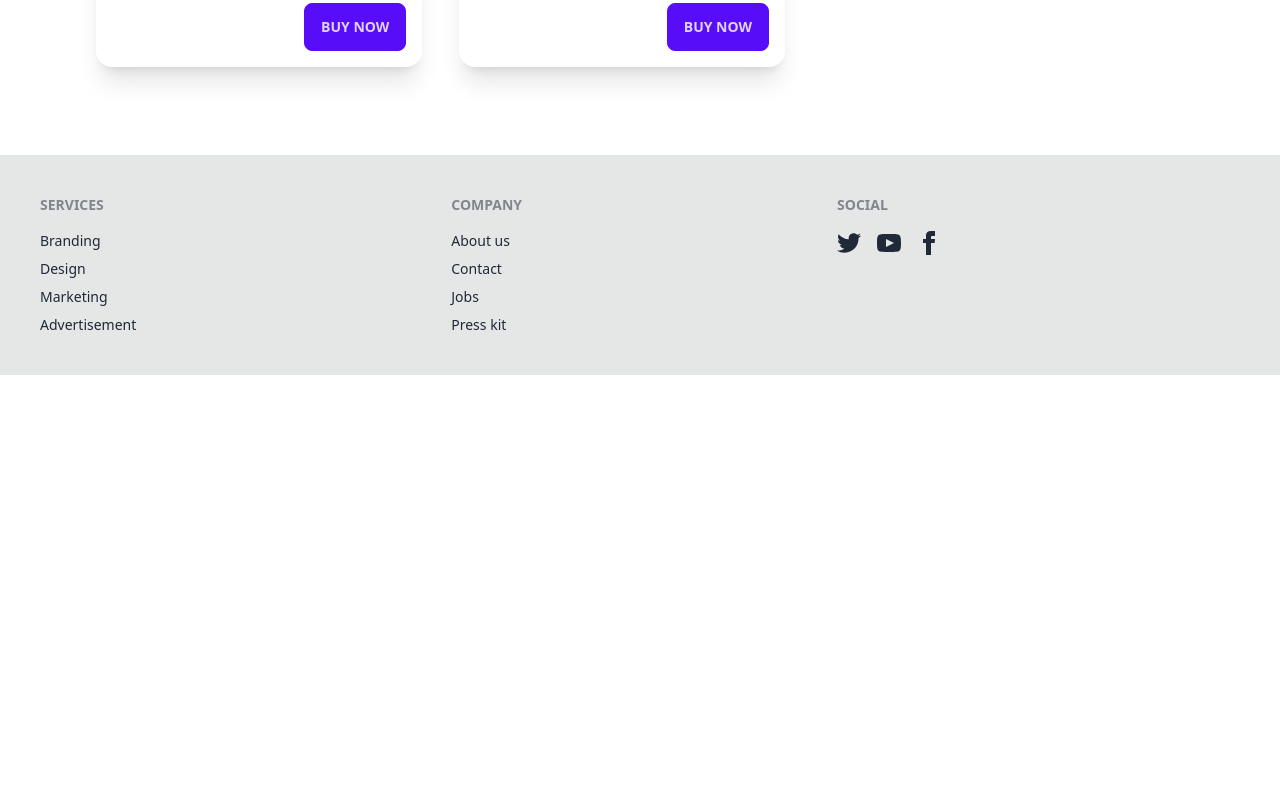
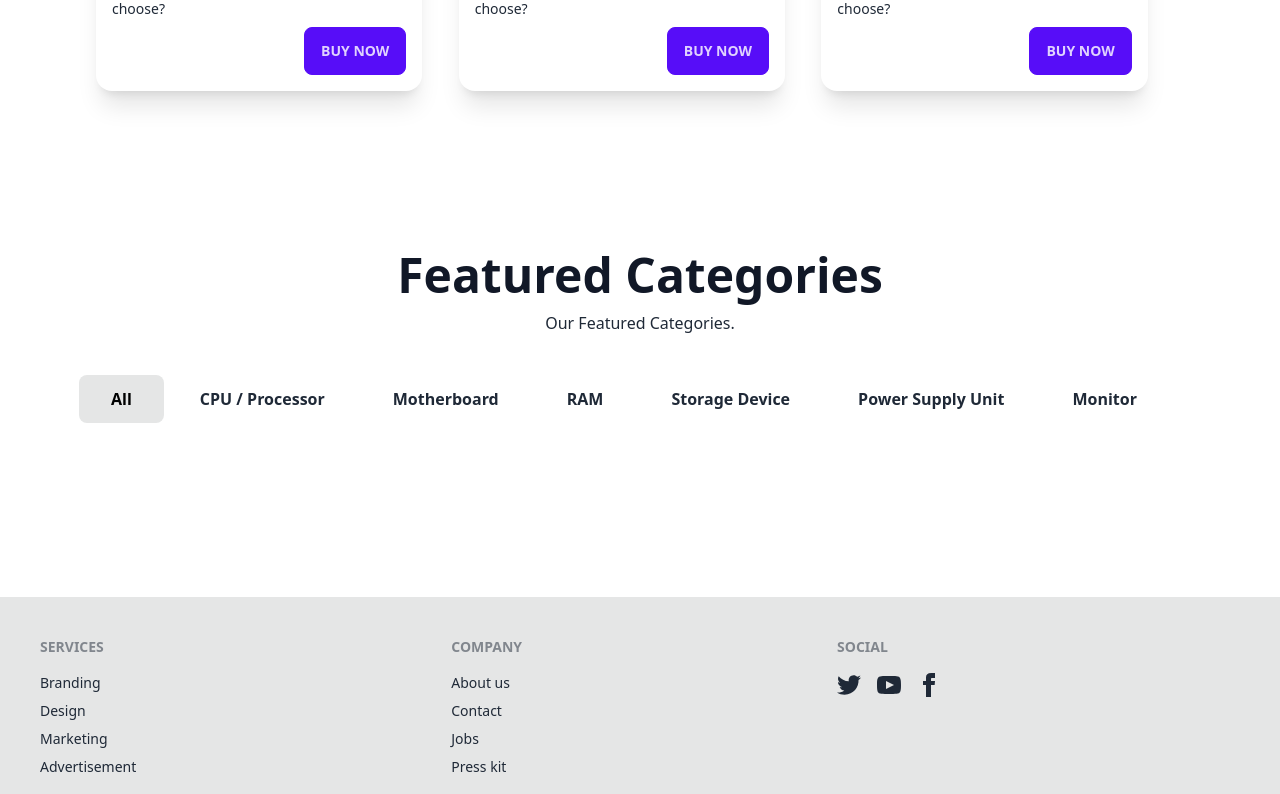
Before and after one commit to SunjidaAkter/pc_builder, a Next.js app: page / in a window 1280 px wide. Shown: the part 1647-2441 px from the top of the page. Before the commit the page ends 2022 px from the top, so only its background shows below. Built offline with nearby package versions, Linux system fonts and the light colour scheme.

Commit message:
mission accomplished 🔥🚀🔥

```diff
--- /dev/null
+++ b/src/components/ui/Categories.js
@@ -0,0 +1,189 @@
+/* eslint-disable @next/next/no-img-element */
+import Link from "next/link";
+import React, { useState } from "react";
+
+const Categories = ({ products }) => {
+  const [showCard, setShowCard] = useState("all");
+  const [visibleProducts, setVisibleProducts] = useState(3);
+
+  const handleCategory = (category) => {
+    setShowCard(category);
+    setVisibleProducts(3); // Reset visible products when changing categories
+  };
+
+  const filteredProducts =
+    showCard === "all"
+      ? products
+      : products?.filter((product) => product.category === showCard);
+
+  // console.log(filteredProducts);
+
+  return (
+    <section className="pt-16 pb-12 lg:pb-[90px] mt-16">
+      <div className="text-center mb-10 space-y-3">
+        <h2 className="text-3xl font-extrabold text-gray-900 sm:text-5xl">
+          Featured Categories
+        </h2>
+        <p>Our Featured Categories.</p>
+      </div>
+      <div className="container mx-auto">
+        <div className="w-full flex flex-wrap justify-center -mx-4">
+          <div className="w-full px-4">
+            <ul className="flex flex-wrap justify-center mb-12 space-x-1">
+              <li className="mb-1">
+                <button
+                  onClick={() => handleCategory("all")}
+                  className={`inline-block rounded-lg py-2 px-5 text-center text-base font-semibold transition md:py-3 lg:px-8 ${
+                    showCard === "all"
+                      ? "activeClasses bg-base-300 text-black"
+                      : "inactiveClasses"
+                  }`}
+                >
+                  All
+                </button>
+              </li>
+              <li className="mb-1">
+                <button
+                  onClick={() => handleCategory("cpu_processor")}
+                  className={`inline-block  rounded-lg py-2 px-5 text-center text-base font-semibold transition md:py-3 lg:px-8 ${
+                    showCard === "cpu_processor"
+                      ? "activeClasses bg-base-300 text-black"
+                      : "inactiveClasses"
+                  }`}
+                >
+                  CPU / Processor
+                </button>
+              </li>
+              <li className="mb-1">
+                <button
+                  onClick={() => handleCategory("motherboard")}
+                  className={`inline-block rounded-lg py-2 px-5 text-center text-base font-semibold transition md:py-3 lg:px-8 ${
+                    showCard === "motherboard"
+                      ? "activeClasses bg-base-300 text-black"
+                      : "inactiveClasses"
+                  }`}
+                >
+                  Motherboard
+                </button>
+              </li>
+              <li className="mb-1">
+                <button
+                  onClick={() => handleCategory("ram")}
+                  className={`inline-block rounded-lg py-2 px-5 text-center text-base font-semibold transition md:py-3 lg:px-8 ${
+                    showCard === "ram"
+                      ? "activeClasses bg-base-300 text-black"
+                      : "inactiveClasses"
+                  }`}
+                >
+                  RAM
+                </button>
+              </li>
+              <li className="mb-1">
+                <button
+                  onClick={() => handleCategory("storage_device")}
+                  className={`inline-block rounded-lg py-2 px-5 text-center text-base font-semibold transition md:py-3 lg:px-8 ${
+                    showCard === "storage_device"
+                      ? "activeClasses bg-base-300 text-black"
+                      : "inactiveClasses"
+                  }`}
+                >
+                  Storage Device
+                </button>
+              </li>{" "}
+              <li className="mb-1">
+                <button
+                  onClick={() => handleCategory("power_supply_unit")}
+                  className={`inline-block rounded-lg py-2 px-5 text-center text-base font-semibold transition md:py-3 lg:px-8 ${
+                    showCard === "power_supply_unit"
+                      ? "activeClasses bg-base-300 text-black"
+                      : "inactiveClasses"
+                  }`}
+                >
+                  Power Supply Unit
+                </button>
+              </li>{" "}
+              <li className="mb-1">
+                <button
+                  onClick={() => handleCategory("monitor")}
+                  className={`inline-block rounded-lg py-2 px-5 text-center text-base font-semibold transition md:py-3 lg:px-8 ${
+                    showCard === "monitor"
+                      ? "activeClasses bg-base-300 text-black"
+                      : "inactiveClasses"
+                  }`}
+                >
+                  Monitor
+                </button>
+              </li>
+            </ul>
+          </div>
+        </div>
+        <div className="grid grid-cols-1 md:grid-cols-2 lg:grid-cols-3 gap-6">
+          {filteredProducts?.slice(0, visibleProducts).map((product, index) => (
+            <PortfolioCard
+              key={index}
+              category={product.category}
+              ImageHref={product.image}
+              title={product.productName}
+              button="View Products"
+              buttonHref={`/product/${product.category}/${product.id}`}
+              showCard={showCard}
+            />
+          ))}
+        </div>
+        <div className="flex justify-center mt-8">
+          <button
+            onClick={() => setVisibleProducts((prevCount) => prevCount + 3)}
+            className={`btn btn-accent ${
+              visibleProducts < filteredProducts?.length ? "block" : "hidden"
+            }`}
+          >
+            Load More
+          </button>
+        </div>
+      </div>
+    </section>
+  );
+};
+
+const PortfolioCard = ({
+  showCard,
+  category,
+  ImageHref,
+  title,
+  button,
+  buttonHref,
+}) => {
+  return (
+    <div
+      className={`shadow border group hover:shadow-lg  p-2 transition duration-300 ease-in-out rounded-xl ${
+        showCard === "all" || showCard === category.toLowerCase()
+          ? "block"
+          : "hidden"
+      }`}
+    >
+      <div className="relative mb-12">
+        <div className="h-[300px] overflow-hidden transition duration-300 rounded-xl">
+          <img
+            src={ImageHref}
+            alt={title}
+            className="w-full h-full object-fill object-center group-hover:scale-110 transition duration-300 ease-in-out"
+          />
+        </div>
+        <div className="relative text-center">
+          <span className="block mb-2 text-sm font-semibold text-accent">
+            {category}
+          </span>
+          <h3 className="mb-4 text-xl font-bold text-dark">{title}</h3>
+          <Link
+            href={buttonHref}
+            className="inline-block py-3 text-sm font-semibold transition border rounded-md px-7 text-body-color hover:border-accent hover:bg-base-300 hover:text-black"
+          >
+            {button}
+          </Link>
+        </div>
+      </div>
+    </div>
+  );
+};
+
+export default Categories;
--- a/src/components/ui/Products.js
+++ b/src/components/ui/Products.js
@@ -4,8 +4,14 @@ import Card from "./Card";
 const Products = () => {
   return (
     <div className="px-12 lg:px-24 md:px-24 my-14">
-      <h1 className="text-6xl font-bold text-center">Products</h1>
+      <div className="text-center mb-10 space-y-3">
+        <h2 className="text-3xl font-extrabold text-gray-900 sm:text-5xl">
+          Featured Products
+        </h2>
+        <p>Our Featured Products.</p>
+      </div>
       <div className="my-12 grid grid-cols-1 md:grid-cols-2 lg:grid-cols-3 ">
+        <Card />
         <Card />
         <Card />
         <Card />
--- a/src/pages/index.js
+++ b/src/pages/index.js
@@ -1,7 +1,8 @@
 import Head from "next/head";
 import RootLayout from "../components/layouts/RootLayout";
 import Banner from "@/components/ui/Banner";
-import Products from "@/components/ui/products";
+import Products from "../components/ui/Products";
+import Categories from "@/components/ui/Categories";
 
 const HomePage = () => {
   return (
@@ -12,6 +13,7 @@ const HomePage = () => {
       </Head>
       <Banner />
       <Products />
+      <Categories />
     </div>
   );
 };
```
